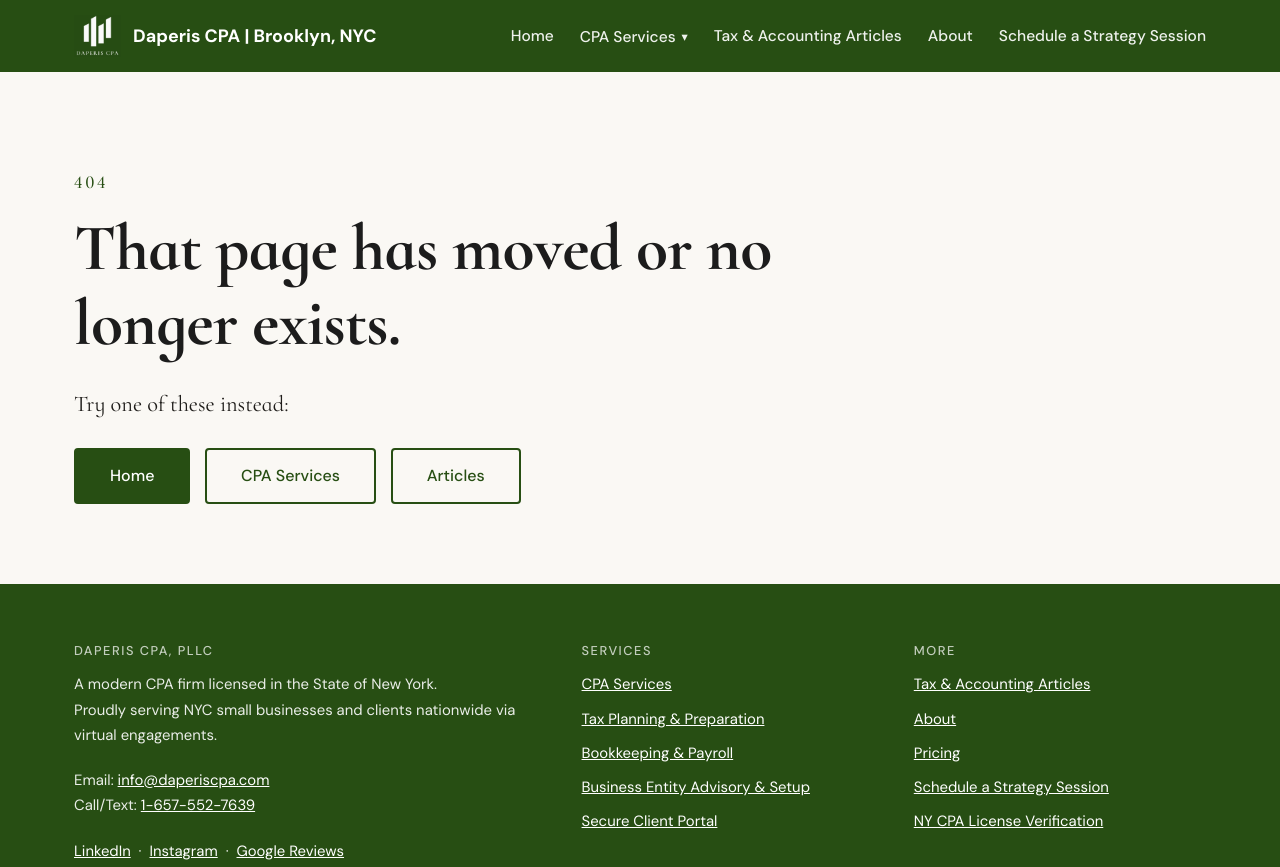
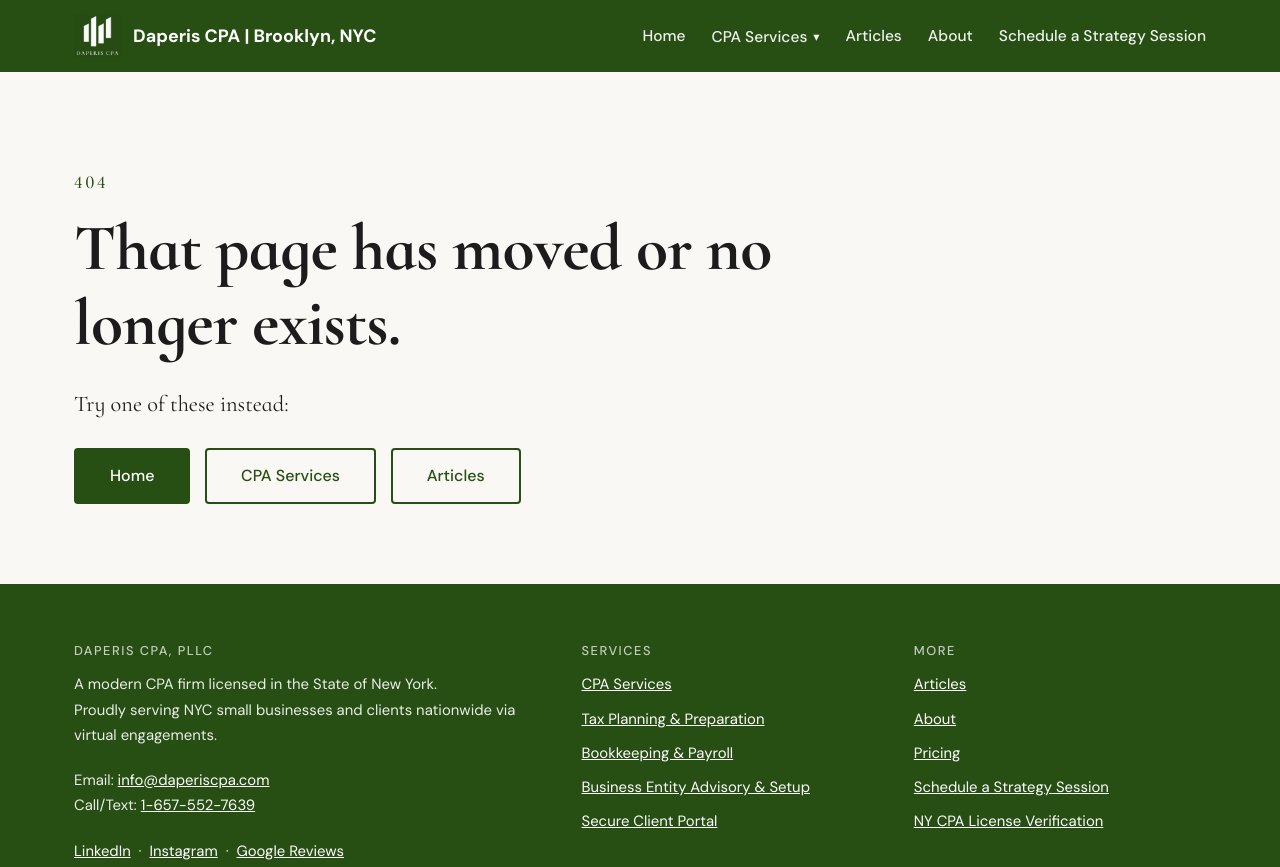
Before and after one commit to StephenAnt/daperiscpa-site, a plain HTML site: page 404.html in a window 1280 px wide. Shown: the top 867 px of the page. Drawn offline with Linux system fonts and the light colour scheme.

Commit message:
Update links and menu items in 404.html

```diff
--- a/404.html
+++ b/404.html
@@ -48,7 +48,7 @@
     <a class="brand" href="/"><img class="mark" src="/assets/images/logo.png" alt="" width="272" height="243"> Daperis CPA | Brooklyn, NYC</a>
     <button class="nav-toggle" type="button" aria-controls="site-nav" aria-expanded="false">Menu</button>
     <nav class="site-nav" id="site-nav" aria-label="Main">
-      <ul><li><a href="/">Home</a></li><li class="has-sub"><button type="button" aria-expanded="false">CPA Services</button><ul class="subnav"><li><a href="/cpa-services/">CPA Services Overview</a></li><li><a href="/#pricing">Pricing</a></li><li><a href="/cpa-services/tax-planning-preparation/">Tax Planning &amp; Preparation</a></li><li><a href="/cpa-services/bookkeeping-payroll/">Bookkeeping &amp; Payroll</a></li><li><a href="/cpa-services/business-entity-advisory-setup/">Business Entity Advisory &amp; Setup</a></li><li><a href="/cpa-services/secure-client-portal/">Secure Client Portal</a></li></ul></li><li><a href="/Articles/">Tax &amp; Accounting Articles</a></li><li><a href="/#about">About</a></li><li><a href="/Schedule-a-Strategy-Session/">Schedule a Strategy Session</a></li></ul>
+      <ul><li><a href="/">Home</a></li><li class="has-sub"><button type="button" aria-expanded="false">CPA Services</button><ul class="subnav"><li><a href="/cpa-services/">CPA Services Overview</a></li><li><a href="/#pricing">Pricing</a></li><li><a href="/cpa-services/tax-planning-preparation/">Tax Planning &amp; Preparation</a></li><li><a href="/cpa-services/bookkeeping-payroll/">Bookkeeping &amp; Payroll</a></li><li><a href="/cpa-services/business-entity-advisory-setup/">Business Entity Advisory &amp; Setup</a></li><li><a href="/cpa-services/secure-client-portal/">Secure Client Portal</a></li></ul></li><li><a href="/Articles/">Articles</a></li><li><a href="/#about">About</a></li><li><a href="/Schedule-a-Strategy-Session/">Schedule a Strategy Session</a></li></ul>
     </nav>
   </div>
 </header>
@@ -98,7 +98,7 @@
       <div>
         <h4>More</h4>
         <ul>
-          <li><a href="/Articles/">Tax &amp; Accounting Articles</a></li>
+          <li><a href="/Articles/">Articles</a></li>
           <li><a href="/#about">About</a></li>
           <li><a href="/#pricing">Pricing</a></li>
           <li><a href="/Schedule-a-Strategy-Session/">Schedule a Strategy Session</a></li>
```
